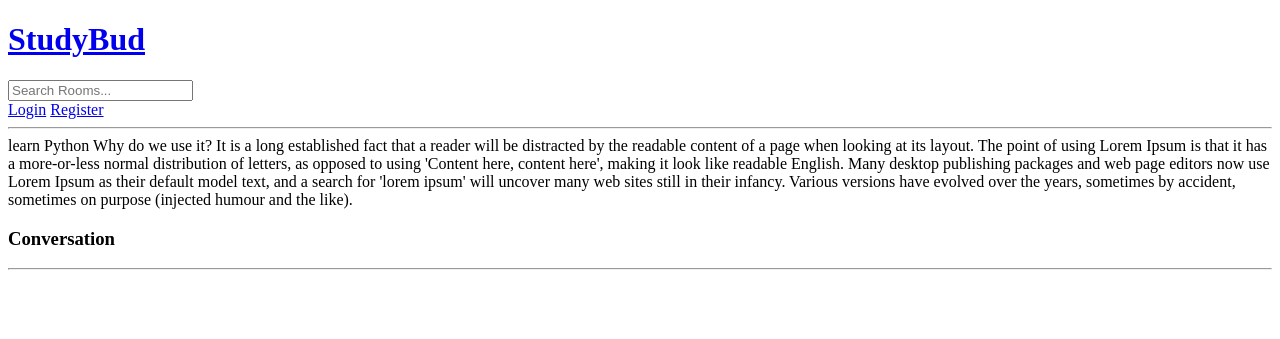
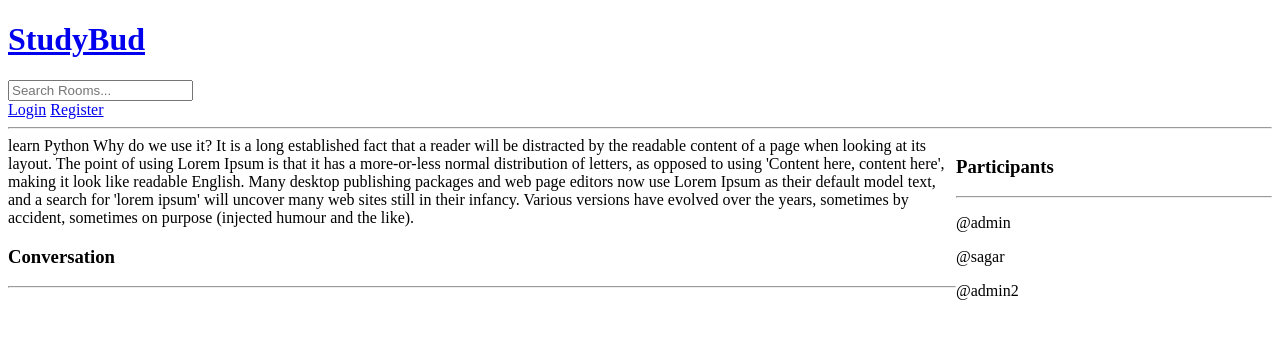
Before and after one commit to Sagar4437/StudyBud, a Django app: page /room/2/ in a window 1280 px wide. Shown: the top 339 px of the page. Run offline with Django 4.2, Linux system fonts and the light colour scheme; data comes from the database, SQL or seed files in the repository; both versions use the stored data as it was after the commit.

Commit message:
add/show participant in room

```diff
--- a/base/models.py
+++ b/base/models.py
@@ -13,7 +13,7 @@ class Room(models.Model):
     topic = models.ForeignKey(Topic,on_delete=models.SET_NULL, null=True) # Single topic may have many rooms ==> single to Many RELATIONSHIP
     name = models.CharField(max_length=200)
     description = models.TextField(null=True,blank=True)
-    # participants =
+    participants = models.ManyToManyField(User,related_name='participants',blank=True) # many to many relationship
     updated = models.DateTimeField(auto_now=True)
     created = models.DateTimeField(auto_now_add=True)
 
--- a/base/templates/room.html
+++ b/base/templates/room.html
@@ -1,16 +1,23 @@
-{% extends 'base.html' %}
-
-{% block content_block %}
-{{room.name}}
-{{room.description}}
+{% extends 'base.html' %} {% block content_block %}
+<style>
+  .room-container {
+    display: grid;
+    grid-template-columns: 3fr 1fr;
+  }
+</style>
+<div class="room-container">
+  <div>
+    {{room.name}} {{room.description}}
 
     <div class="comment-wrapper">
       <h3>Conversation</h3>
-    <hr>
+      <hr />
       {% for message in room_messages %}
       <div>
-        <small>@{{message.user}} {{message.created | timesince}} ago</small><br>
-        <small>{{message.body}}</small><hr>
+        <small>@{{message.user}} {{message.created | timesince}} ago</small
+        ><br />
+        <small>{{message.body}}</small>
+        <hr />
       </div>
       {% endfor %}
     </div>
@@ -18,8 +25,20 @@
     <div class="comment-form">
       <form action="" method="POST">
         {% csrf_token %}
-        <input type="text" name='body' placeholder="Write your message..." />
+        <input type="text" name="body" placeholder="Write your message..." />
       </form>
     </div>
     {% endif %}
+  </div>
+  <div>
+    <h3>Participants</h3>
+    <hr />
+    {% for user in participants %}
+    <div>
+        <p>@{{user.username}}</p>
+    </div>
+    {% endfor %}
+  </div>
+</div>
+
 {% endblock content_block %}
--- a/base/views.py
+++ b/base/views.py
@@ -78,6 +78,7 @@ def home(request):
 def room(request,pk):
     room = Room.objects.get(id=pk)
     room_messages = room.message_set.all()  # type: ignore
+    participants = room.participants.all()
     if request.method=="POST":
         body = request.POST['body']
         message = Message.objects.create(
@@ -85,9 +86,10 @@ def room(request,pk):
             room = room,
             body = body
         )
+        room.participants.add(request.user)
         return redirect('room', pk=room.id)  # type: ignore
 
-    context = {'room':room,'room_messages':room_messages}
+    context = {'room':room,'room_messages':room_messages,'participants':participants}
 
     return render(request,'room.html',context)
 
```
Also changed, not shown: base/migrations/0003_alter_room_options_room_participants.py (added), db.sqlite3. Lines whose indentation alone changed are shown as unchanged.
